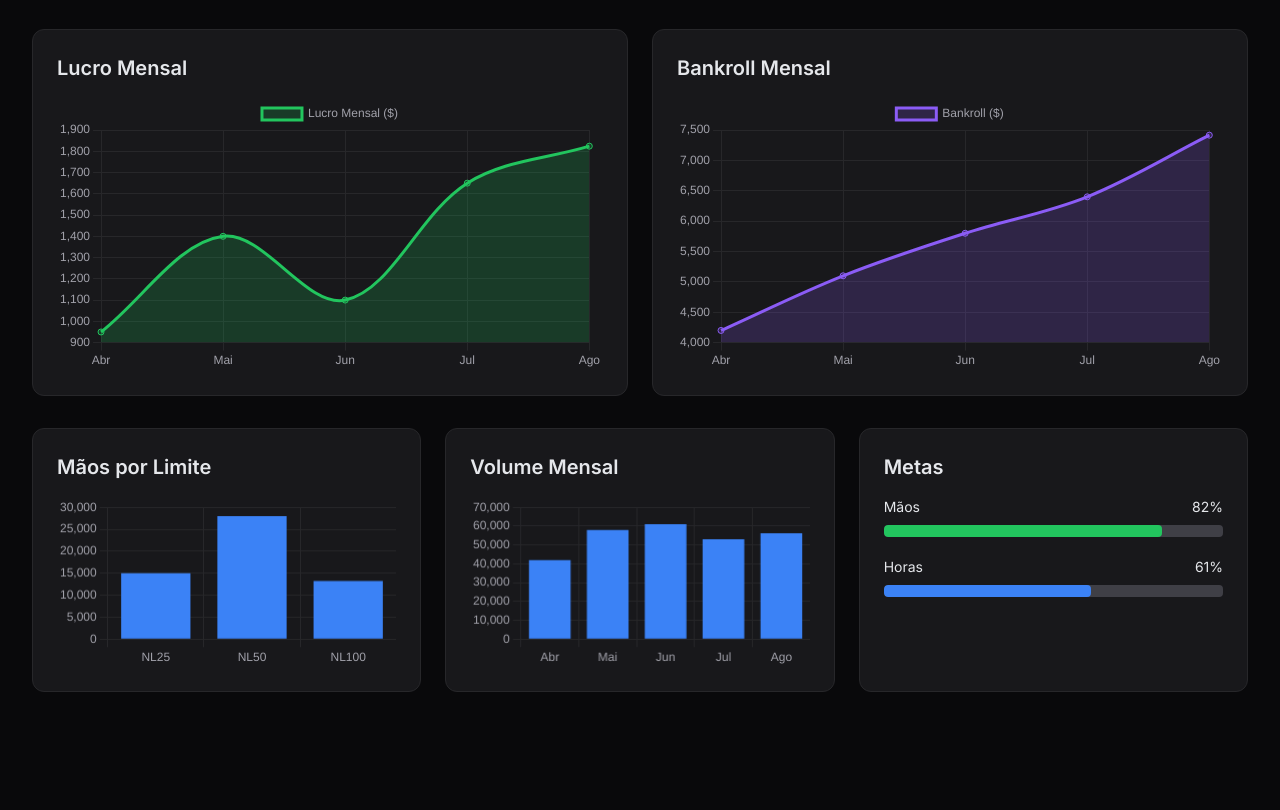
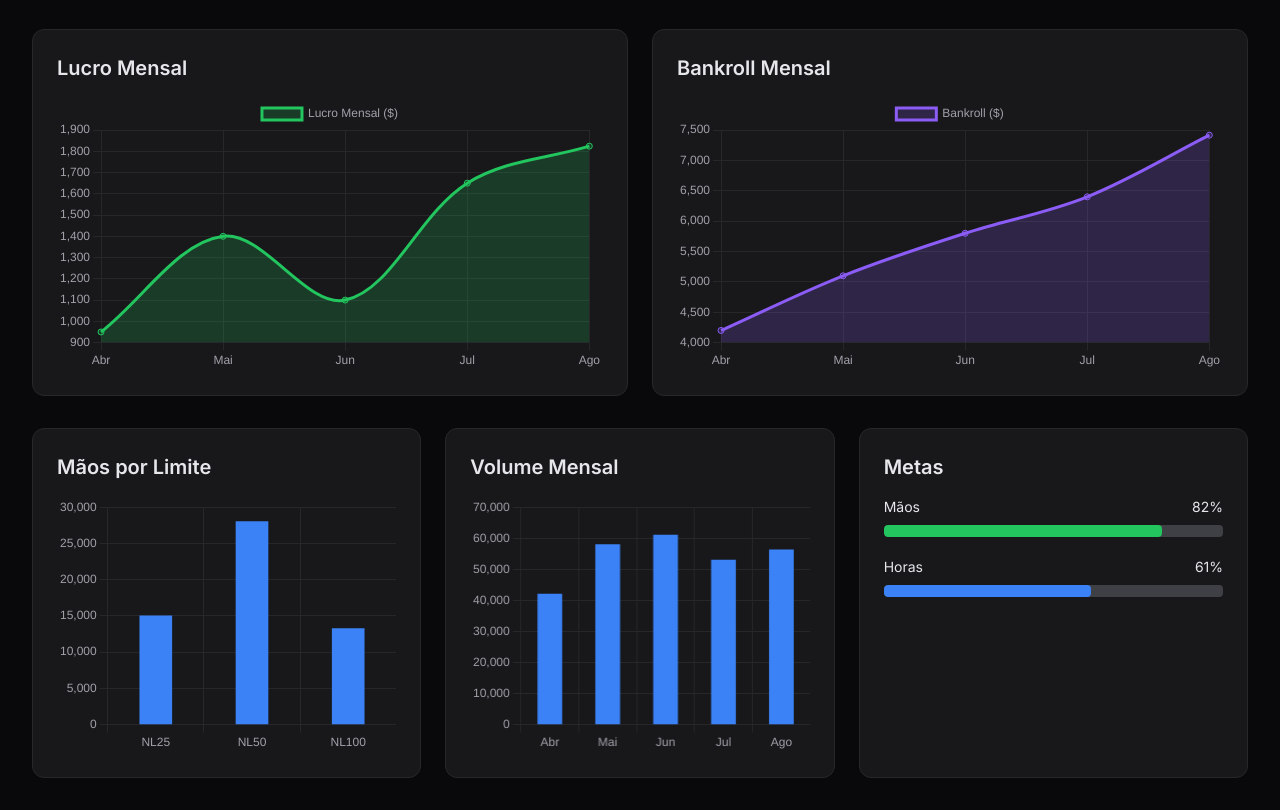
Before and after one commit to LUANLIMA22/luan-poker-stats, a plain HTML site: page index.html in a window 1280 px wide. Shown: the part 257-1067 px from the top of the page. Before the commit the page ends 981 px from the top, so only its background shows below. Drawn offline with nearby package versions, Linux system fonts and the light colour scheme.

Commit message:
Update index.html

```diff
--- a/index.html
+++ b/index.html
@@ -91,12 +91,16 @@
     <div class="grid lg:grid-cols-3 gap-6 mt-8">
       <div class="card rounded-xl p-6">
         <h2 class="text-xl font-semibold mb-4">Mãos por Limite</h2>
-        <canvas id="stakesChart"></canvas>
+        <div class="relative h-64">
+          <canvas id="stakesChart"></canvas>
+        </div>
       </div>
 
       <div class="card rounded-xl p-6">
         <h2 class="text-xl font-semibold mb-4">Volume Mensal</h2>
-        <canvas id="handsChart"></canvas>
+        <div class="relative h-64">
+          <canvas id="handsChart"></canvas>
+        </div>
       </div>
 
       <div class="card rounded-xl p-6">
@@ -176,7 +180,7 @@
       bb100: [9.8, 6.3, 4.7]
     };
 
-    // Gráfico de Mãos por Limite (apenas barra azul + BB/100 no hover)
+    // Gráfico de Mãos por Limite
     const ctxStakes = document.getElementById('stakesChart');
     if (ctxStakes) {
       new Chart(ctxStakes, {
@@ -186,10 +190,13 @@
           datasets: [{
             label: "Mãos",
             data: stakesData.hands,
-            backgroundColor: "#3B82F6"
+            backgroundColor: "#3B82F6",
+            barThickness: 32
           }]
         },
         options: {
+          responsive: true,
+          maintainAspectRatio: false,
           plugins: {
             legend: { display: false },
             tooltip: {
@@ -207,7 +214,7 @@
       });
     }
 
-    // Dados do Volume Mensal (Mãos, Lucro e BB/100)
+    // Dados do Volume Mensal
     const monthlyData = {
       labels: ["Abr", "Mai", "Jun", "Jul", "Ago"],
       hands: [42000, 58000, 61000, 53000, 56240],
@@ -215,7 +222,7 @@
       bb100: [4.5, 6.0, 4.8, 7.8, 6.35]
     };
 
-    // Gráfico de Volume Mensal (Barra de Mãos + Mãos/Lucro/BB100 no hover)
+    // Gráfico de Volume Mensal
     const ctxHands = document.getElementById('handsChart');
     if (ctxHands) {
       new Chart(ctxHands, {
@@ -225,10 +232,13 @@
           datasets: [{
             label: "Mãos",
             data: monthlyData.hands,
-            backgroundColor: "#3B82F6"
+            backgroundColor: "#3B82F6",
+            barThickness: 24
           }]
         },
         options: {
+          responsive: true,
+          maintainAspectRatio: false,
           plugins: {
             legend: { display: false },
             tooltip: {
```
